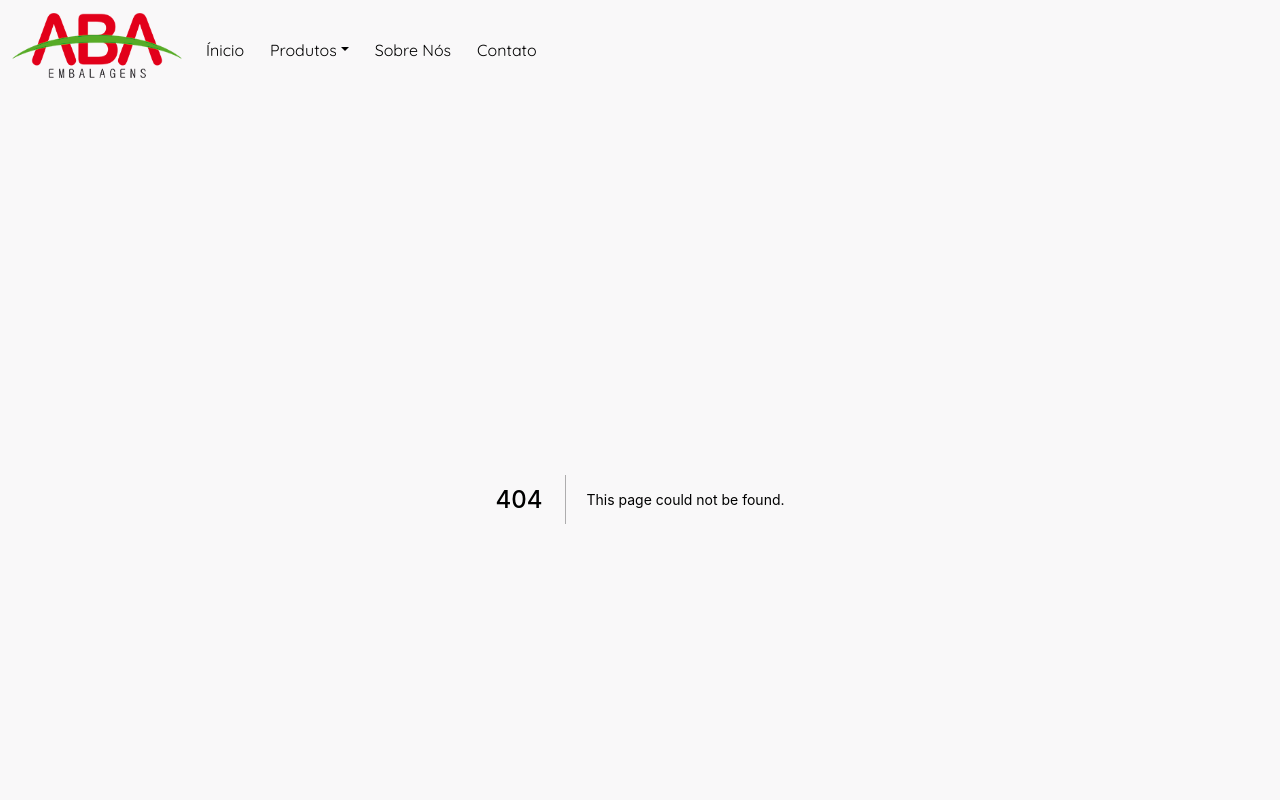
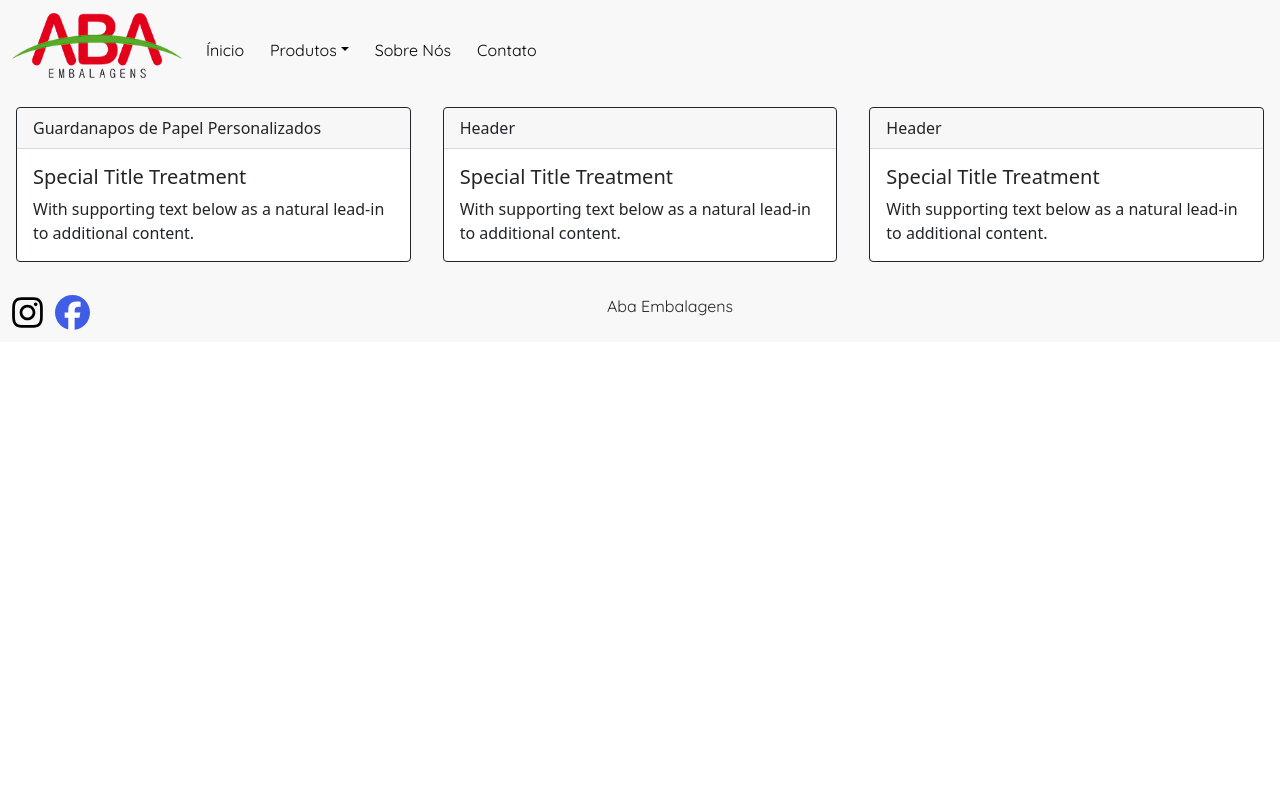
Before and after one commit to guialvesgalvao/MyBusiness, a Next.js app: page /produtos in a window 1280 px wide. Before the commit this address had no page. Shown: the top 800 px of the page. Built offline with nearby package versions, Linux system fonts and the light colour scheme; a web font is replaced by a local one.

Commit message:
last update

```diff
--- a/pages/contato.jsx
+++ b/pages/contato.jsx
@@ -11,7 +11,7 @@ export default function Contato () {
             <Row><h1>Entre em Contato</h1></Row>
             <Row className='pt-4'>
                 <div className='orgMapCtt'>
-                    <div className='socialOrg'>
+                    <div>
                         <div className='pb-3'>
                             <h5 className='titleCtt pb-2'>Telefone</h5>
                             <span>11933995588</span>
--- /dev/null
+++ b/pages/produtos.jsx
@@ -0,0 +1,65 @@
+import { Card,CardBody,CardHeader,CardTitle,CardText } from "reactstrap";
+
+export default function allProducts () {
+
+    return (
+        <>
+        <div className="cardOrg">
+        <Card
+        className="my-2 cardStyle"
+        color="dark"
+        outline
+        >
+        <CardHeader>
+        Guardanapos de Papel
+Personalizados
+        </CardHeader>
+        <CardBody>
+        <CardTitle tag="h5">
+            Special Title Treatment
+        </CardTitle>
+        <CardText>
+            With supporting text below as a natural lead-in to additional content.
+        </CardText>
+        </CardBody>
+        </Card>
+
+        <Card
+        className="my-2 cardStyle"
+        color="dark"
+        outline
+        >
+        <CardHeader>
+        Header
+        </CardHeader>
+        <CardBody>
+        <CardTitle tag="h5">
+            Special Title Treatment
+        </CardTitle>
+        <CardText>
+            With supporting text below as a natural lead-in to additional content.
+        </CardText>
+        </CardBody>
+        </Card>
+
+        <Card
+        className="my-2 cardStyle"
+        color="dark"
+        outline
+        >
+        <CardHeader>
+        Header
+        </CardHeader>
+        <CardBody>
+        <CardTitle tag="h5">
+            Special Title Treatment
+        </CardTitle>
+        <CardText>
+            With supporting text below as a natural lead-in to additional content.
+        </CardText>
+        </CardBody>
+        </Card>
+        </div>
+        </>
+    )
+}
--- a/styles/defaultPages.css
+++ b/styles/defaultPages.css
@@ -1,4 +1,8 @@
 /* --- Geral --- */
+
+* {
+    box-sizing: border-box;
+}
 
 .backColor {
     background-color: #f9f8f9;
@@ -94,7 +98,7 @@
     color: #fff;
     width: 70%;
     font-weight: 400;
-    text-shadow: 5px 5px 4px black;
+    text-shadow: 5px 5px 4px rgb(76, 75, 75);
 }
 
 .btnVI {
@@ -135,3 +139,17 @@
 }
 
 /* --- Destaques --- */
+
+
+
+
+
+
+@media screen and (max-width: 700px) {
+    .widthBtnVI{
+        width: 30% !important;
+    }
+    .containerBanner{
+
+    }
+}
--- a/styles/geralPages.css
+++ b/styles/geralPages.css
@@ -23,10 +23,6 @@
     border-radius: 50px;
 }
 
-.socialOrg{
-
-}
-
 .iconOrg {
     display: flex;
     align-items: center;
@@ -36,6 +32,20 @@
     margin-left: 3%;
 }
 
+/* --- All Products --- */
+
+.cardOrg{
+    display: flex;
+    flex-direction: row;
+    align-items: center;
+    justify-content: center;
+}
+
+.cardStyle{
+    margin-right: 1rem;
+    margin-left: 1rem;
+}
+
 
 @media screen and (max-width: 700px) {
     .orgMapCtt{
```
